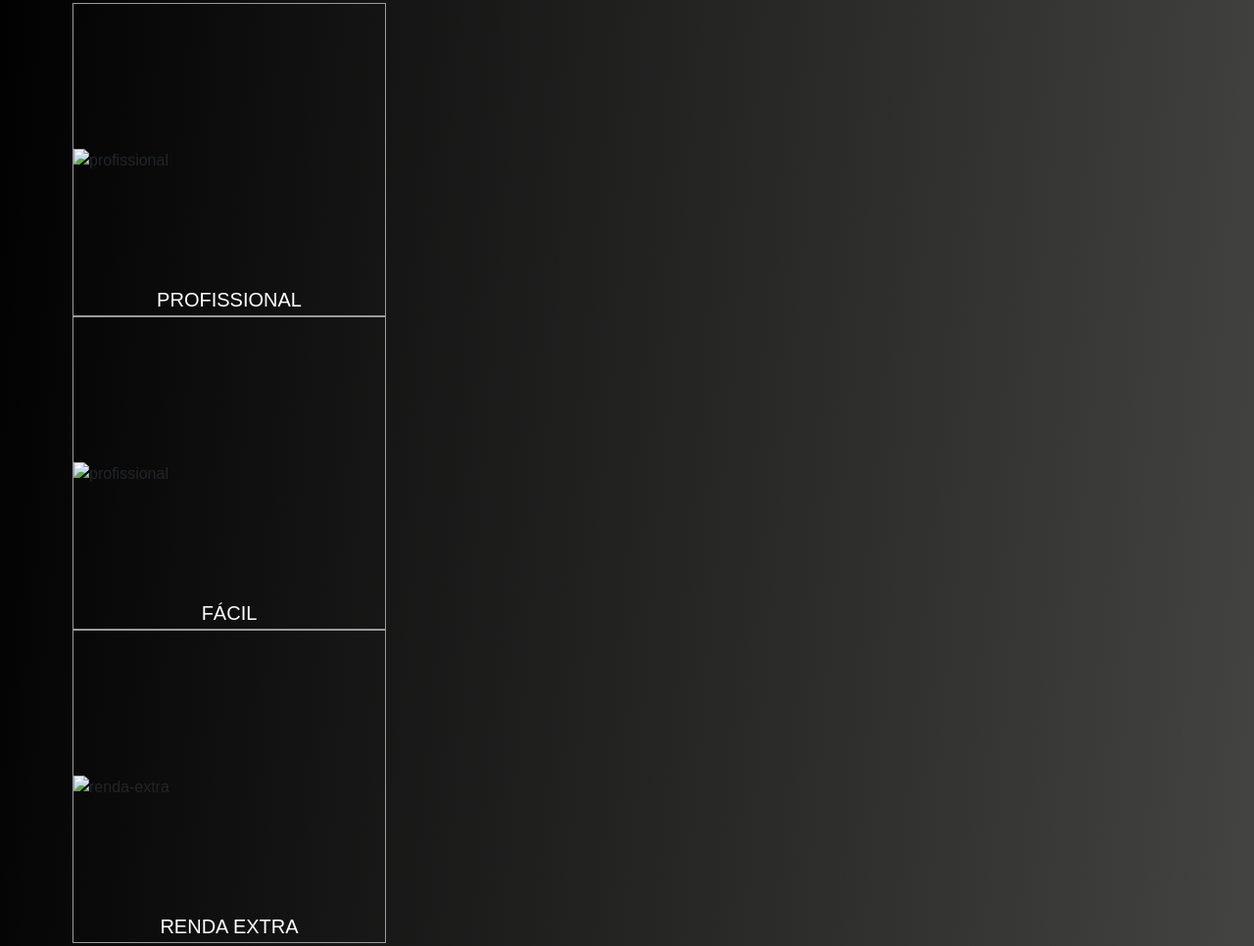
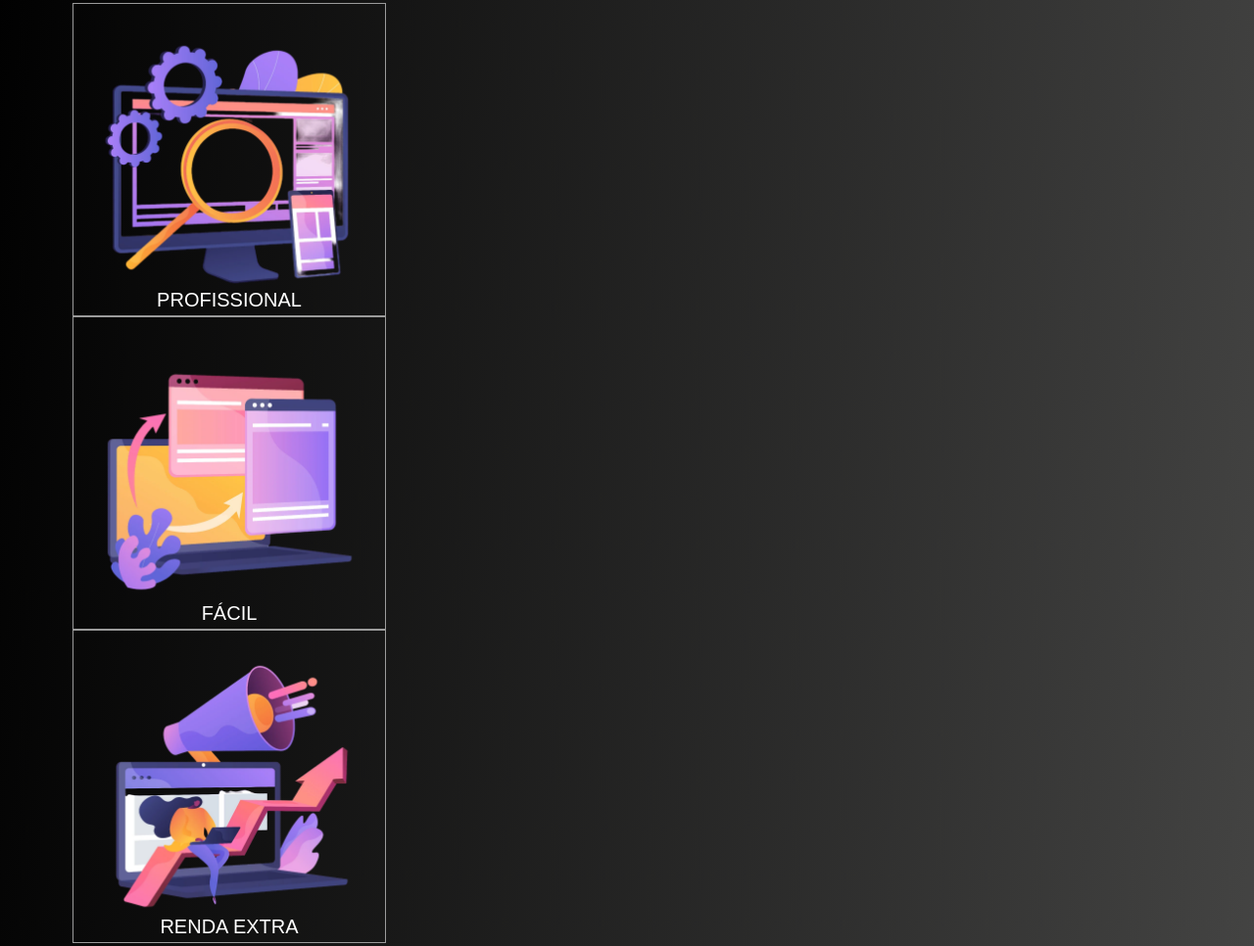
Before and after one commit to joaohenryquecunha/paginaVendas, a plain HTML site: page index.html in a window 1280 px wide. Shown: the part 264-1230 px from the top of the page at 98% size. Drawn offline with nearby package versions, Linux system fonts and the light colour scheme.

Commit message:
fix: webp

```diff
--- a/index.html
+++ b/index.html
@@ -22,9 +22,9 @@
       <div class="container-fluid caixa-cards flex-nowrap justify-content-center">
         <div class="carttao cartao">
           <div class="wrapper">
-            <img src="./src/profissional-sem-fundo.png" class="card-img-top" alt="profissional">
+            <img src="./src/profissional-sem-fundo.webp" class="card-img-top" alt="profissional">
           </div>
-          <img src="./src/profissional-sem-fundo.png" alt="profissional-sem-fundo" class="character">
+          <img src="./src/profissional-sem-fundo.webp" alt="profissional-sem-fundo" class="character">
           <h5 class="card-title
                  text-center
                  wrapper
@@ -42,9 +42,9 @@
         </div>
         <div class="carttao cartao">
           <div class="wrapper">
-            <img src="./src/passo-passo-sem-fundo.png" class="card-img-top" alt="profissional">
+            <img src="./src/passo-passo-sem-fundo.webp" class="card-img-top" alt="profissional">
           </div>
-          <img src="./src/passo-passo-sem-fundo.png" alt="profissional-sem-fundo" class="character">
+          <img src="./src/passo-passo-sem-fundo.webp" alt="profissional-sem-fundo" class="character">
           <h5 class="
                 card-title
                 text-center
@@ -64,9 +64,9 @@
         </div>
         <div class="carttao cartao">
           <div class="wrapper">
-            <img src="./src/ganhar-dinheiro-sem-fundo.png" class="card-img-top" alt="renda-extra">
+            <img src="./src/ganhar-dinheiro-sem-fundo.webp" class="card-img-top" alt="renda-extra">
           </div>
-          <img src="./src/ganhar-dinheiro-sem-fundo.png" alt="renda-extra-sem-fundo" class="character">
+          <img src="./src/ganhar-dinheiro-sem-fundo.webp" alt="renda-extra-sem-fundo" class="character">
           <h5 class="
                 card-title
                 text-center
```
